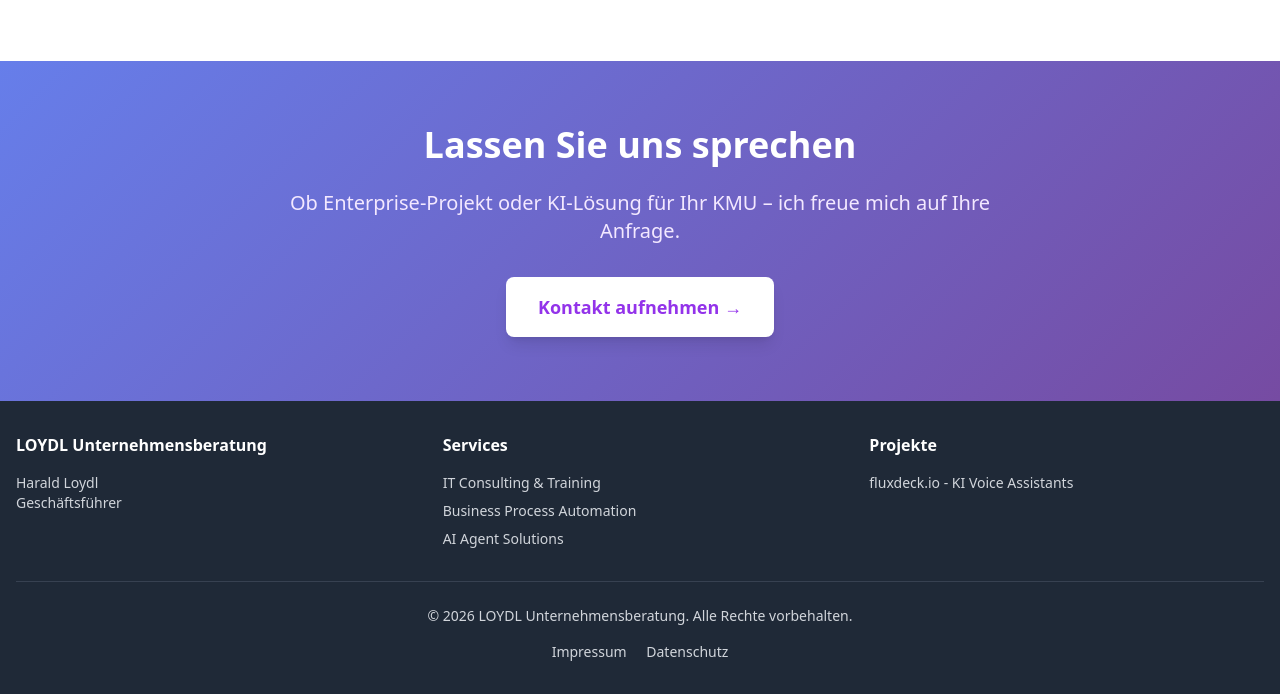
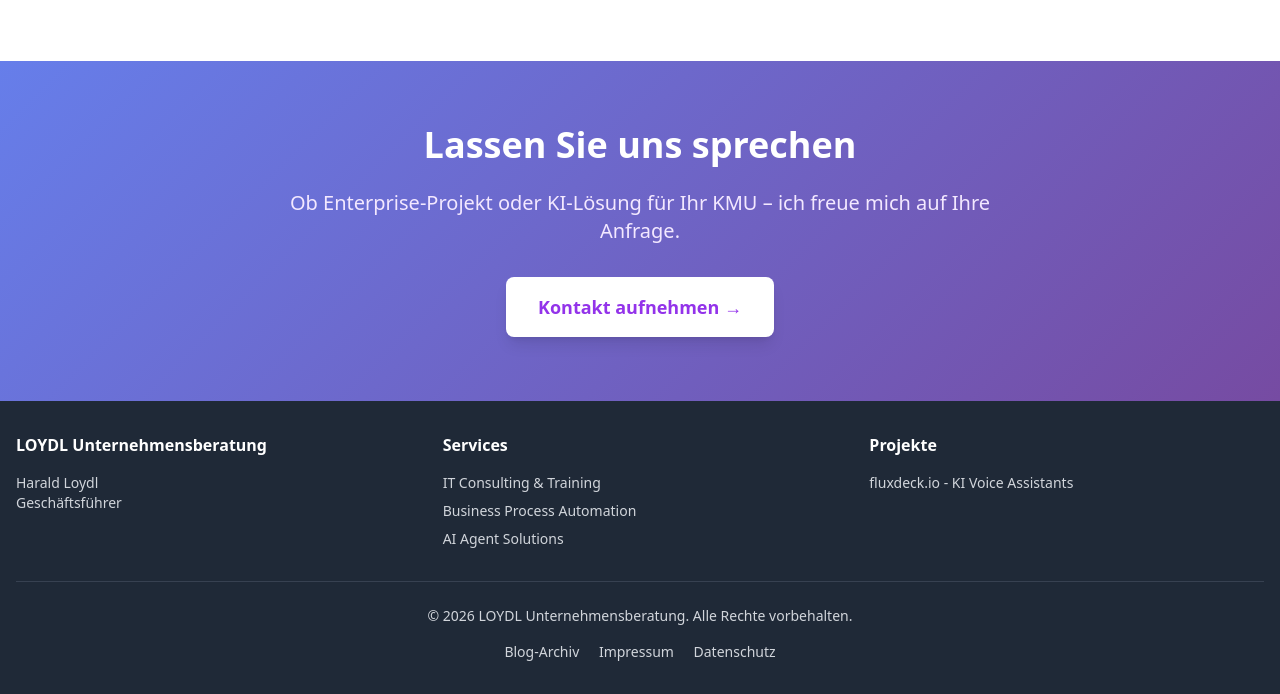
Before and after one commit to hloydl/loydl-website, a website: page about.html in a window 1280 px wide. Shown: the part 1836-2530 px from the top of the page. Drawn offline with nearby package versions, Linux system fonts and the light colour scheme; files that its build step writes are made by us from their sources.

Commit message:
feat(footer): Link zum Blog-Archiv auf allen Seiten
Co-Authored-By: Claude Opus 5.5 <noreply@anthropic.com>
Claude-Session: https://claude.ai/code/session_01DP31v4pFaPfEPYEW2tJaqt

```diff
--- a/about.html
+++ b/about.html
@@ -250,6 +250,7 @@
             <div class="border-t border-gray-700 pt-6 text-center text-sm">
                 <p>&copy; 2026 LOYDL Unternehmensberatung. Alle Rechte vorbehalten.</p>
                 <div class="mt-4 space-x-4">
+                    <a href="blog/" class="hover:text-white">Blog-Archiv</a>
                     <a href="impressum.html" class="hover:text-white">Impressum</a>
                     <a href="datenschutz.html" class="hover:text-white">Datenschutz</a>
                 </div>
--- a/ai-solutions.html
+++ b/ai-solutions.html
@@ -377,6 +377,7 @@
             <div class="border-t border-gray-700 pt-6 text-center text-sm">
                 <p>&copy; 2026 LOYDL Unternehmensberatung. Alle Rechte vorbehalten.</p>
                 <div class="mt-4 space-x-4">
+                    <a href="blog/" class="hover:text-white">Blog-Archiv</a>
                     <a href="impressum.html" class="hover:text-white">Impressum</a>
                     <a href="datenschutz.html" class="hover:text-white">Datenschutz</a>
                 </div>
--- a/contact.html
+++ b/contact.html
@@ -279,6 +279,7 @@
             <div class="border-t border-gray-700 pt-6 text-center text-sm">
                 <p>&copy; 2026 LOYDL Unternehmensberatung. Alle Rechte vorbehalten.</p>
                 <div class="mt-4 space-x-4">
+                    <a href="blog/" class="hover:text-white">Blog-Archiv</a>
                     <a href="impressum.html" class="hover:text-white">Impressum</a>
                     <a href="datenschutz.html" class="hover:text-white">Datenschutz</a>
                 </div>
--- a/datenschutz.html
+++ b/datenschutz.html
@@ -221,6 +221,7 @@
                 <p>&copy; 2026 LOYDL Unternehmensberatung. Alle Rechte vorbehalten.</p>
                 <div class="mt-4 space-x-4">
                     <a href="index.html" class="hover:text-white">Startseite</a>
+                    <a href="blog/" class="hover:text-white">Blog-Archiv</a>
                     <a href="impressum.html" class="hover:text-white">Impressum</a>
                     <a href="datenschutz.html" class="text-white font-semibold">Datenschutz</a>
                 </div>
--- a/impressum.html
+++ b/impressum.html
@@ -214,6 +214,7 @@
                 <p>&copy; 2026 LOYDL Unternehmensberatung. Alle Rechte vorbehalten.</p>
                 <div class="mt-4 space-x-4">
                     <a href="index.html" class="hover:text-white">Startseite</a>
+                    <a href="blog/" class="hover:text-white">Blog-Archiv</a>
                     <a href="impressum.html" class="text-white font-semibold">Impressum</a>
                     <a href="datenschutz.html" class="hover:text-white">Datenschutz</a>
                 </div>
--- a/index.html
+++ b/index.html
@@ -292,6 +292,7 @@
             <div class="border-t border-gray-700 pt-6 text-center text-sm">
                 <p>&copy; 2026 LOYDL Unternehmensberatung. Alle Rechte vorbehalten.</p>
                 <div class="mt-4 space-x-4">
+                    <a href="blog/" class="hover:text-white">Blog-Archiv</a>
                     <a href="impressum.html" class="hover:text-white">Impressum</a>
                     <a href="datenschutz.html" class="hover:text-white">Datenschutz</a>
                 </div>
--- a/services.html
+++ b/services.html
@@ -344,6 +344,7 @@
             <div class="border-t border-gray-700 pt-6 text-center text-sm">
                 <p>&copy; 2026 LOYDL Unternehmensberatung. Alle Rechte vorbehalten.</p>
                 <div class="mt-4 space-x-4">
+                    <a href="blog/" class="hover:text-white">Blog-Archiv</a>
                     <a href="impressum.html" class="hover:text-white">Impressum</a>
                     <a href="datenschutz.html" class="hover:text-white">Datenschutz</a>
                 </div>
```
